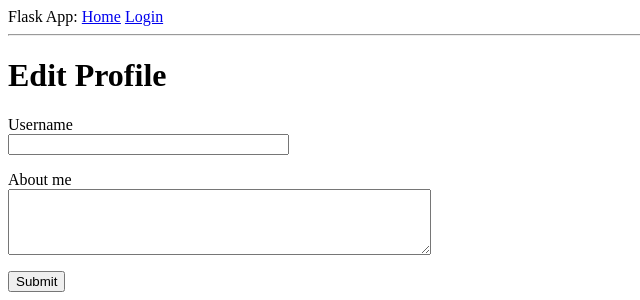
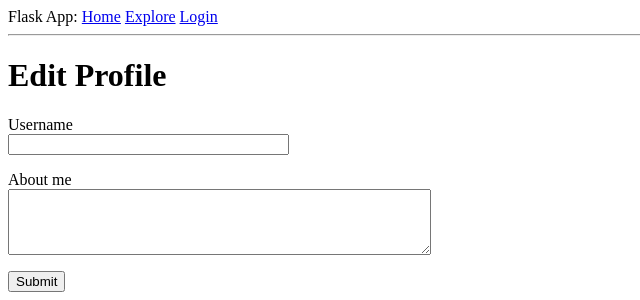
Before and after one commit to shield02/flaskproj, a Flask app: template app/templates/edit_profile.html in a window 1280 px wide. Shown: the top 300 px of the page, without its empty margins (0-640 px from the left). Run offline with Flask 3, Linux system fonts and the light colour scheme; the template is opened without the code that fills it: most values are stand-ins (such as "Sample title", 1, 10 or a date in 2020); form fields are guessed from the names that the template uses.

Commit message:
add a link for explore

```diff
--- a/app/templates/base.html
+++ b/app/templates/base.html
@@ -12,6 +12,7 @@
     <div>
         Flask App:
         <a href="{{ url_for('index') }}">Home</a>
+        <a href="{{ url-for('explore') }}">Explore</a>
         {% if current_user.is_anonymous %}
         <a href="{{ url_for('login') }}">Login</a>
         {% else %}
```
